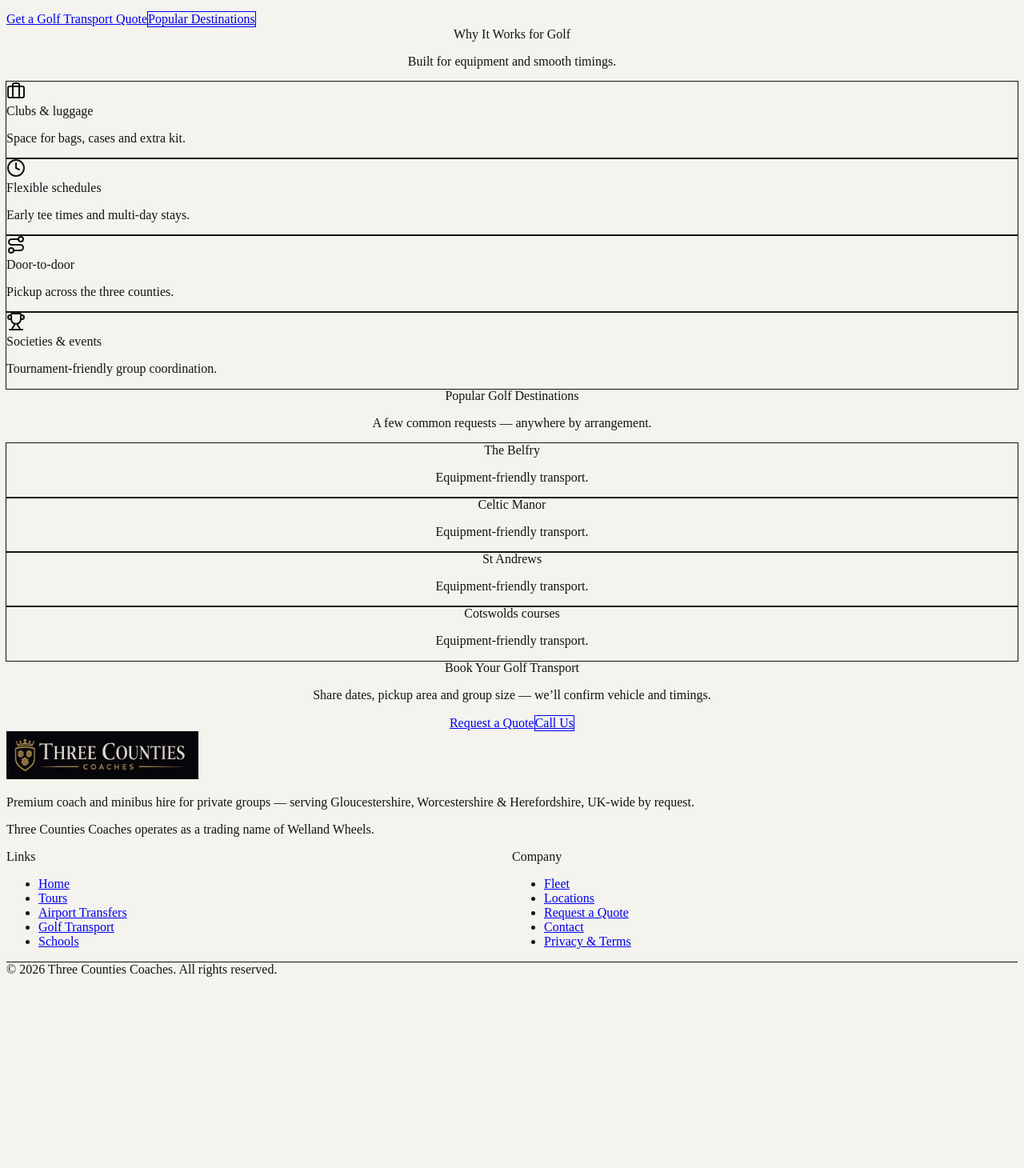
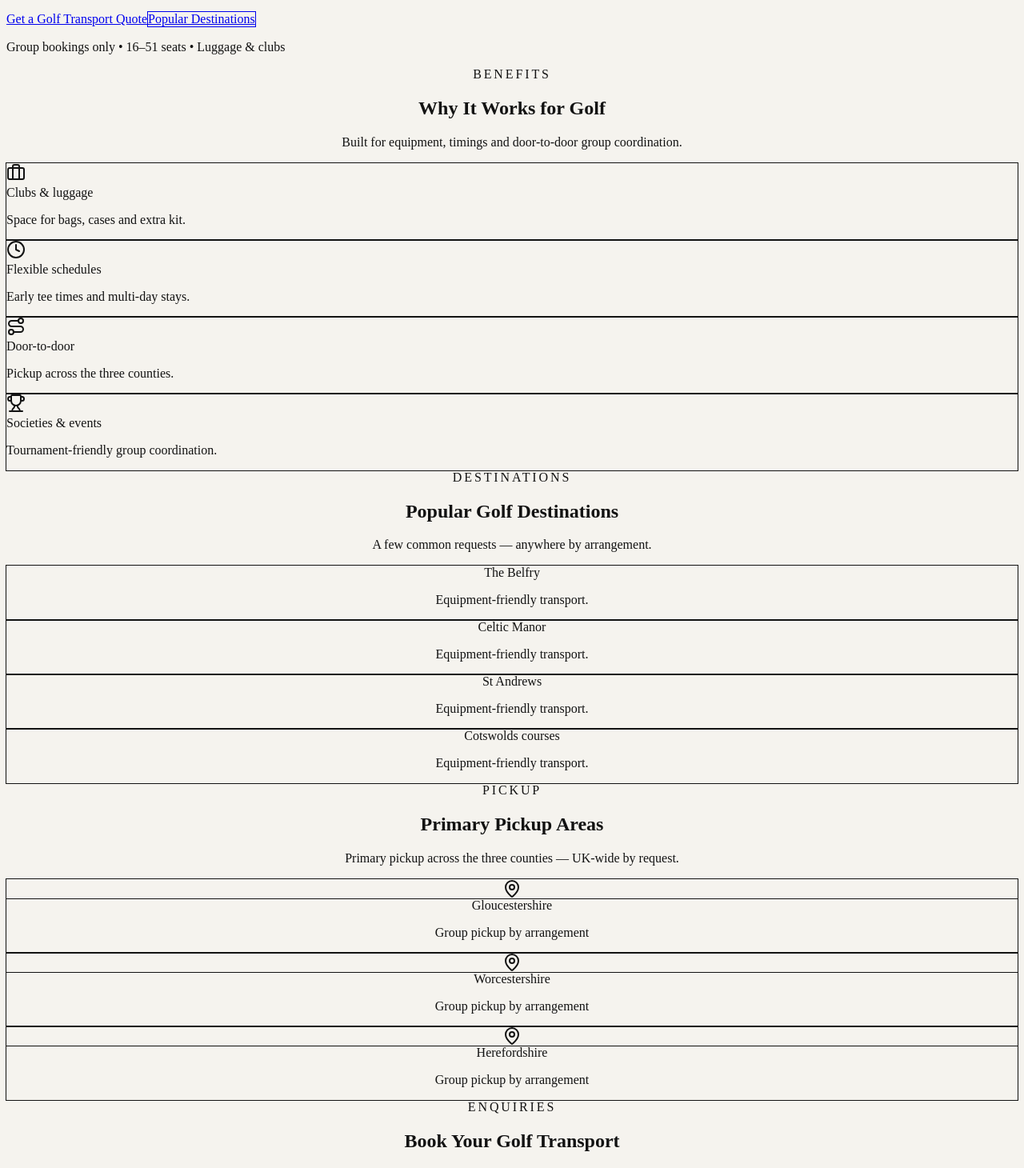
Before and after one commit to ThinSliceDigital/three-counties-coaches-site, a Next.js app: page /golf-transport in a window 1280 px wide. Shown: the part 144-1604 px from the top of the page at 80% size. Before the commit the page ends 1365 px from the top, so only its background shows below. Built offline with nearby package versions, Linux system fonts and the light colour scheme; a web font is replaced by a local one.

Commit message:
UI polish pass 2: inner pages styled to match

```diff
--- a/src/app/airport-transfers/page.tsx
+++ b/src/app/airport-transfers/page.tsx
@@ -1,7 +1,8 @@
-import Image from "next/image";
 import { Container } from "@/components/container";
 import { Button } from "@/components/button";
-import { Briefcase, Clock, ShieldCheck, PlaneTakeoff } from "lucide-react";
+import { Hero } from "@/components/hero";
+import { SectionHeading } from "@/components/section-heading";
+import { Briefcase, Clock, ShieldCheck, PlaneTakeoff, MapPin } from "lucide-react";
 
 export const metadata = {
   title: "Airport Transfers for Groups",
@@ -12,33 +13,31 @@
 export default function AirportTransfersPage() {
   return (
     <>
-      <section className="relative overflow-hidden bg-charcoal">
-        <div className="absolute inset-0 opacity-30">
-          <Image src="/placeholders/hero.svg" alt="" fill className="object-cover" priority />
-        </div>
-        <Container className="relative py-16">
+      <Hero imageSrc="/placeholders/hero.svg">
         <div className="max-w-3xl">
-            <h1 className="font-serif text-4xl text-ivory sm:text-5xl">Airport Transfers for Groups</h1>
+          <h1 className="text-4xl text-ivory sm:text-5xl">Airport Transfers for Groups</h1>
           <p className="mt-5 text-base text-ivory/75">
             Comfortable, reliable group transport to and from major UK airports — designed for organisers, tour coordinators and schools.
           </p>
-            <div className="mt-8 flex gap-3">
+          <div className="mt-8 flex flex-wrap gap-3">
             <Button href="/quote" variant="primary">Get a Transfer Quote</Button>
             <Button href="/tours" variant="outline" className="border-white/25 text-ivory hover:bg-white/10">Explore Tours</Button>
           </div>
+          <p className="mt-4 text-sm text-ivory/60">Group bookings only • 16–51 seats • Euro 6 fleet</p>
         </div>
-        </Container>
-      </section>
+      </Hero>
 
-      <section className="bg-ivory">
-        <Container className="py-16">
-          <div className="text-center">
-            <div className="font-serif text-3xl text-charcoal">Why Groups Choose Coach Transfers</div>
-            <p className="mt-3 text-sm text-slate">Simple, organised and built around your itinerary.</p>
-          </div>
-          <div className="mt-10 grid gap-6 md:grid-cols-4">
+      <section className="py-16 sm:py-20 bg-ivory">
+        <Container>
+          <SectionHeading
+            eyebrow="Benefits"
+            title="Why Groups Choose Coach Transfers"
+            subtitle="Simple, organised and built around your itinerary — from inbound arrivals to full touring schedules."
+          />
+
+          <div className="mt-12 grid gap-6 md:grid-cols-4">
             {[
-              { icon: Clock, title: "On-time planning", desc: "Schedules built around flight times and check-in windows." },
+              { icon: Clock, title: "On-time planning", desc: "Schedules built around flight times and check‑in windows." },
               { icon: Briefcase, title: "Luggage-friendly", desc: "Space for cases, clubs and equipment." },
               { icon: ShieldCheck, title: "Professional service", desc: "Dependable drivers and calm logistics." },
               { icon: PlaneTakeoff, title: "Inbound-ready", desc: "Airport pickup → hotel → touring support." },
@@ -46,35 +45,61 @@
               <div key={x.title} className="rounded-xl bg-white p-6 shadow-soft ring-1 ring-charcoal/10">
                 <x.icon className="h-6 w-6 text-gold" />
                 <div className="mt-3 font-serif text-lg text-charcoal">{x.title}</div>
-                <p className="mt-2 text-sm text-slate">{x.desc}</p>
+                <p className="mt-2 text-sm leading-relaxed text-slate">{x.desc}</p>
               </div>
             ))}
           </div>
         </Container>
       </section>
 
-      <section className="bg-secondary">
-        <Container className="py-16">
-          <div className="text-center">
-            <div className="font-serif text-3xl text-charcoal">Airports We Cover</div>
-            <p className="mt-3 text-sm text-slate">Common routes for group travel. Others by request.</p>
-          </div>
-          <div className="mt-10 grid gap-6 md:grid-cols-4">
+      <section className="py-16 sm:py-20 bg-secondary">
+        <Container>
+          <SectionHeading
+            eyebrow="Coverage"
+            title="Airports We Cover"
+            subtitle="Common routes for group travel. Others by request."
+          />
+          <div className="mt-12 grid gap-6 md:grid-cols-4">
             {["Heathrow", "Birmingham", "Bristol", "Gatwick"].map((a) => (
               <div key={a} className="rounded-xl bg-white p-6 text-center shadow-soft ring-1 ring-charcoal/10">
-                <div className="font-serif text-lg text-charcoal">{a}</div>
-                <p className="mt-2 text-sm text-slate">Group pickup and drop-off.</p>
+                <div className="mx-auto flex h-10 w-10 items-center justify-center rounded-lg bg-secondary ring-1 ring-charcoal/10">
+                  <PlaneTakeoff className="h-5 w-5 text-gold" />
+                </div>
+                <div className="mt-4 font-serif text-lg text-charcoal">{a}</div>
+                <p className="mt-2 text-sm text-slate">Group pickup and drop‑off.</p>
               </div>
             ))}
           </div>
         </Container>
       </section>
 
-      <section className="bg-charcoal">
-        <Container className="py-16 text-center">
-          <div className="font-serif text-3xl text-ivory">Book Your Group Transfer</div>
-          <p className="mx-auto mt-4 max-w-2xl text-sm text-ivory/70">
-            Share your flight details and group size — we’ll confirm vehicle, timings and pricing.
+      <section className="py-16 sm:py-20 bg-ivory">
+        <Container>
+          <SectionHeading
+            eyebrow="Pickup"
+            title="Primary Pickup Areas"
+            subtitle="Primary pickup across the three counties — UK‑wide by request."
+          />
+          <div className="mt-12 grid gap-6 md:grid-cols-3">
+            {["Gloucestershire", "Worcestershire", "Herefordshire"].map((c) => (
+              <div key={c} className="rounded-xl bg-white p-6 text-center shadow-soft ring-1 ring-charcoal/10">
+                <div className="mx-auto flex h-10 w-10 items-center justify-center rounded-lg bg-secondary ring-1 ring-charcoal/10">
+                  <MapPin className="h-5 w-5 text-gold" />
+                </div>
+                <div className="mt-4 font-serif text-lg text-charcoal">{c}</div>
+                <p className="mt-2 text-sm text-slate">Group pickup by arrangement</p>
+              </div>
+            ))}
+          </div>
+        </Container>
+      </section>
+
+      <section className="py-16 sm:py-20 bg-charcoal">
+        <Container className="text-center">
+          <div className="text-xs font-medium uppercase tracking-[0.18em] text-gold">Enquiries</div>
+          <h2 className="mt-2 text-3xl text-ivory sm:text-4xl">Book Your Group Transfer</h2>
+          <p className="mx-auto mt-4 max-w-2xl text-sm leading-relaxed text-ivory/70">
+            Share flight details and group size — we’ll confirm vehicle, timings and quote.
           </p>
           <div className="mt-8 flex justify-center gap-3">
             <Button href="/quote" variant="primary">Request a Quote</Button>
--- a/src/app/golf-transport/page.tsx
+++ b/src/app/golf-transport/page.tsx
@@ -1,7 +1,8 @@
-import Image from "next/image";
 import { Container } from "@/components/container";
 import { Button } from "@/components/button";
-import { Trophy, Briefcase, Route, Clock } from "lucide-react";
+import { Hero } from "@/components/hero";
+import { SectionHeading } from "@/components/section-heading";
+import { Trophy, Briefcase, Route, Clock, MapPin } from "lucide-react";
 
 export const metadata = {
   title: "Golf Group Transport",
@@ -12,54 +13,52 @@
 export default function GolfTransportPage() {
   return (
     <>
-      <section className="relative overflow-hidden bg-charcoal">
-        <div className="absolute inset-0 opacity-30">
-          <Image src="/placeholders/hero.svg" alt="" fill className="object-cover" priority />
-        </div>
-        <Container className="relative py-16">
+      <Hero imageSrc="/placeholders/hero.svg">
         <div className="max-w-3xl">
-            <h1 className="font-serif text-4xl text-ivory sm:text-5xl">Golf Group Transport</h1>
+          <h1 className="text-4xl text-ivory sm:text-5xl">Golf Group Transport</h1>
           <p className="mt-5 text-base text-ivory/75">
             Equipment-friendly coach and minibus hire for golf societies, tournaments and weekend trips — with luggage capacity and optional trailer support.
           </p>
-            <div className="mt-8 flex gap-3">
+          <div className="mt-8 flex flex-wrap gap-3">
             <Button href="/quote" variant="primary">Get a Golf Transport Quote</Button>
-              <Button href="/tours" variant="outline" className="border-white/25 text-ivory hover:bg-white/10">Popular Destinations</Button>
+            <Button href="#destinations" variant="outline" className="border-white/25 text-ivory hover:bg-white/10">Popular Destinations</Button>
           </div>
+          <p className="mt-4 text-sm text-ivory/60">Group bookings only • 16–51 seats • Luggage & clubs</p>
         </div>
-        </Container>
-      </section>
+      </Hero>
 
-      <section className="bg-ivory">
-        <Container className="py-16">
-          <div className="text-center">
-            <div className="font-serif text-3xl text-charcoal">Why It Works for Golf</div>
-            <p className="mt-3 text-sm text-slate">Built for equipment and smooth timings.</p>
-          </div>
-          <div className="mt-10 grid gap-6 md:grid-cols-4">
+      <section className="py-16 sm:py-20 bg-ivory">
+        <Container>
+          <SectionHeading
+            eyebrow="Benefits"
+            title="Why It Works for Golf"
+            subtitle="Built for equipment, timings and door‑to‑door group coordination."
+          />
+          <div className="mt-12 grid gap-6 md:grid-cols-4">
             {[
               { icon: Briefcase, title: "Clubs & luggage", desc: "Space for bags, cases and extra kit." },
-              { icon: Clock, title: "Flexible schedules", desc: "Early tee times and multi-day stays." },
+              { icon: Clock, title: "Flexible schedules", desc: "Early tee times and multi‑day stays." },
               { icon: Route, title: "Door-to-door", desc: "Pickup across the three counties." },
               { icon: Trophy, title: "Societies & events", desc: "Tournament-friendly group coordination." },
             ].map((x) => (
               <div key={x.title} className="rounded-xl bg-white p-6 shadow-soft ring-1 ring-charcoal/10">
                 <x.icon className="h-6 w-6 text-gold" />
                 <div className="mt-3 font-serif text-lg text-charcoal">{x.title}</div>
-                <p className="mt-2 text-sm text-slate">{x.desc}</p>
+                <p className="mt-2 text-sm leading-relaxed text-slate">{x.desc}</p>
               </div>
             ))}
           </div>
         </Container>
       </section>
 
-      <section className="bg-secondary">
-        <Container className="py-16">
-          <div className="text-center">
-            <div className="font-serif text-3xl text-charcoal">Popular Golf Destinations</div>
-            <p className="mt-3 text-sm text-slate">A few common requests — anywhere by arrangement.</p>
-          </div>
-          <div className="mt-10 grid gap-6 md:grid-cols-4">
+      <section id="destinations" className="py-16 sm:py-20 bg-secondary">
+        <Container>
+          <SectionHeading
+            eyebrow="Destinations"
+            title="Popular Golf Destinations"
+            subtitle="A few common requests — anywhere by arrangement."
+          />
+          <div className="mt-12 grid gap-6 md:grid-cols-4">
             {["The Belfry", "Celtic Manor", "St Andrews", "Cotswolds courses"].map((a) => (
               <div key={a} className="rounded-xl bg-white p-6 text-center shadow-soft ring-1 ring-charcoal/10">
                 <div className="font-serif text-lg text-charcoal">{a}</div>
@@ -70,10 +69,32 @@
         </Container>
       </section>
 
-      <section className="bg-charcoal">
-        <Container className="py-16 text-center">
-          <div className="font-serif text-3xl text-ivory">Book Your Golf Transport</div>
-          <p className="mx-auto mt-4 max-w-2xl text-sm text-ivory/70">
+      <section className="py-16 sm:py-20 bg-ivory">
+        <Container>
+          <SectionHeading
+            eyebrow="Pickup"
+            title="Primary Pickup Areas"
+            subtitle="Primary pickup across the three counties — UK‑wide by request."
+          />
+          <div className="mt-12 grid gap-6 md:grid-cols-3">
+            {["Gloucestershire", "Worcestershire", "Herefordshire"].map((c) => (
+              <div key={c} className="rounded-xl bg-white p-6 text-center shadow-soft ring-1 ring-charcoal/10">
+                <div className="mx-auto flex h-10 w-10 items-center justify-center rounded-lg bg-secondary ring-1 ring-charcoal/10">
+                  <MapPin className="h-5 w-5 text-gold" />
+                </div>
+                <div className="mt-4 font-serif text-lg text-charcoal">{c}</div>
+                <p className="mt-2 text-sm text-slate">Group pickup by arrangement</p>
+              </div>
+            ))}
+          </div>
+        </Container>
+      </section>
+
+      <section className="py-16 sm:py-20 bg-charcoal">
+        <Container className="text-center">
+          <div className="text-xs font-medium uppercase tracking-[0.18em] text-gold">Enquiries</div>
+          <h2 className="mt-2 text-3xl text-ivory sm:text-4xl">Book Your Golf Transport</h2>
+          <p className="mx-auto mt-4 max-w-2xl text-sm leading-relaxed text-ivory/70">
             Share dates, pickup area and group size — we’ll confirm vehicle and timings.
           </p>
           <div className="mt-8 flex justify-center gap-3">
--- a/src/app/tours/page.tsx
+++ b/src/app/tours/page.tsx
@@ -2,6 +2,8 @@
 import { Container } from "@/components/container";
 import { Button } from "@/components/button";
 import { Carousel } from "@/components/carousel";
+import { Hero } from "@/components/hero";
+import { SectionHeading } from "@/components/section-heading";
 import { PlaneTakeoff, SlidersHorizontal, Users } from "lucide-react";
 
 export const metadata = {
@@ -63,10 +65,11 @@
     <div className="overflow-hidden rounded-xl bg-white shadow-soft ring-1 ring-charcoal/10">
       <div className="relative h-44">
         <Image src={image} alt="" fill className="object-cover" />
+        <div className="absolute inset-0 bg-gradient-to-t from-charcoal/50 via-transparent to-transparent" />
       </div>
       <div className="p-5">
         <div className="font-serif text-lg text-charcoal">{title}</div>
-        <p className="mt-2 text-sm text-slate">{desc}</p>
+        <p className="mt-2 text-sm leading-relaxed text-slate">{desc}</p>
         <div className="mt-4 text-sm font-medium text-gold">Request quote →</div>
       </div>
     </div>
@@ -76,12 +79,12 @@
 export default function ToursPage() {
   return (
     <>
-      <section className="bg-charcoal">
-        <Container className="py-16 text-center">
-          <h1 className="font-serif text-4xl text-ivory sm:text-5xl">
+      <Hero imageSrc="/placeholders/hero.svg">
+        <div className="max-w-3xl">
+          <h1 className="text-4xl text-ivory sm:text-5xl">
             Tours for Groups — Day Trips & Multi‑Day Experiences
           </h1>
-          <p className="mx-auto mt-5 max-w-3xl text-base text-ivory/75">
+          <p className="mt-5 text-base text-ivory/75">
             Premium coach and minibus transport for group organisers, tour coordinators,
             schools and golf parties — with primary pickup across Gloucestershire,
             Worcestershire & Herefordshire.
@@ -89,7 +92,7 @@
           <p className="mt-4 text-sm text-ivory/60">
             Euro 6 fleet • 16–51 seats • <span className="text-ivory">Group bookings only</span>
           </p>
-          <div className="mt-8 flex justify-center gap-3">
+          <div className="mt-8 flex flex-wrap gap-3">
             <Button href="/quote" variant="primary">
               Request a Tour Quote
             </Button>
@@ -101,103 +104,102 @@
               View Multi‑Day Tours
             </Button>
           </div>
-        </Container>
-      </section>
+        </div>
+      </Hero>
 
-      <section className="bg-secondary">
-        <Container className="py-14">
+      <section className="py-16 sm:py-20 bg-secondary">
+        <Container>
           <div className="mx-auto max-w-4xl text-center">
-            <div className="font-serif text-2xl text-charcoal">Tailored Group Transport</div>
-            <p className="mt-3 text-sm text-slate">
-              Three Counties Coaches provides the vehicle, driver and logistics for your group.
-              Every tour is tailored to your schedule, group size and preferences.
-            </p>
+            <SectionHeading
+              eyebrow="How it works"
+              title="Tailored Group Transport"
+              subtitle="Three Counties Coaches provides the vehicle, driver and logistics for your group. Every tour is tailored to your schedule, group size and preferences."
+            />
 
-            <div className="mt-8 grid gap-8 sm:grid-cols-3">
-              <div className="text-center">
+            <div className="mt-10 grid gap-8 sm:grid-cols-3">
+              <div className="rounded-xl bg-white p-6 shadow-soft ring-1 ring-charcoal/10 text-center">
                 <Users className="mx-auto mb-3 h-8 w-8 text-gold" />
-                <h3 className="font-serif text-base font-semibold text-charcoal">
-                  Private Group Transport
-                </h3>
-                <p className="mt-2 text-sm text-slate">
+                <h3 className="font-serif text-base font-semibold text-charcoal">Private Group Transport</h3>
+                <p className="mt-2 text-sm leading-relaxed text-slate">
                   Transport for private groups, clubs, schools and corporate parties.
                 </p>
               </div>
-              <div className="text-center">
+              <div className="rounded-xl bg-white p-6 shadow-soft ring-1 ring-charcoal/10 text-center">
                 <SlidersHorizontal className="mx-auto mb-3 h-8 w-8 text-gold" />
-                <h3 className="font-serif text-base font-semibold text-charcoal">
-                  Fully Customised Itineraries
-                </h3>
-                <p className="mt-2 text-sm text-slate">
+                <h3 className="font-serif text-base font-semibold text-charcoal">Fully Customised Itineraries</h3>
+                <p className="mt-2 text-sm leading-relaxed text-slate">
                   Itineraries are examples — every trip is customised to your requirements.
                 </p>
               </div>
-              <div className="text-center">
+              <div className="rounded-xl bg-white p-6 shadow-soft ring-1 ring-charcoal/10 text-center">
                 <PlaneTakeoff className="mx-auto mb-3 h-8 w-8 text-gold" />
-                <h3 className="font-serif text-base font-semibold text-charcoal">
-                  Airport & Hotel Coordination
-                </h3>
-                <p className="mt-2 text-sm text-slate">
+                <h3 className="font-serif text-base font-semibold text-charcoal">Airport & Hotel Coordination</h3>
+                <p className="mt-2 text-sm leading-relaxed text-slate">
                   We can coordinate airport pickup, hotel transfers and full touring schedules.
                 </p>
               </div>
             </div>
 
-            <p className="mt-8 text-xs text-slate">
+            <p className="mt-10 text-xs text-slate">
               Three Counties Coaches operates as a trading name of Welland Wheels.
             </p>
           </div>
         </Container>
       </section>
 
-      <section id="day-tours" className="bg-ivory">
-        <Container className="py-14">
-          <div className="text-center">
-            <div className="font-serif text-3xl text-charcoal">Day Tours & Group Excursions</div>
-            <p className="mt-3 text-sm text-slate">
-              Premium day trips for groups, schools and corporates — quote‑based with primary
-              pickup across the three counties.
-            </p>
-          </div>
+      <section id="day-tours" className="py-16 sm:py-20 bg-ivory">
+        <Container>
+          <SectionHeading
+            eyebrow="Day tours"
+            title="Day Tours & Group Excursions"
+            subtitle="Premium day trips for groups, schools and corporates — quote‑based with primary pickup across the three counties."
+          />
         </Container>
-        <Carousel className="pb-14" itemClassName="lg:min-w-[31%]">
+        <Carousel className="mt-12 pb-2" itemClassName="lg:min-w-[31%]">
           {dayTours.map((t) => (
             <TourCard key={t.title} {...t} />
           ))}
         </Carousel>
       </section>
 
-      <section id="multi-day-tours" className="bg-secondary">
-        <Container className="py-14">
-          <div className="text-center">
-            <div className="font-serif text-3xl text-charcoal">Multi‑Day Tours</div>
-            <p className="mt-3 text-sm text-slate">
-              Calm, dependable logistics with Scotland and Lake District experience — UK‑wide
-              and Europe by request.
-            </p>
-          </div>
+      <section id="multi-day-tours" className="py-16 sm:py-20 bg-secondary">
+        <Container>
+          <SectionHeading
+            eyebrow="Multi‑day"
+            title="Multi‑Day Tours"
+            subtitle="Calm, dependable logistics with Scotland and Lake District experience — UK‑wide and Europe by request."
+          />
         </Container>
-        <Carousel className="pb-6" itemClassName="lg:min-w-[31%]">
+        <Carousel className="mt-12 pb-2" itemClassName="lg:min-w-[31%]">
           {multiDayTours.map((t) => (
             <TourCard key={t.title} {...t} />
           ))}
         </Carousel>
-        <Container className="pb-14">
+        <Container className="pt-6">
           <p className="text-center text-xs text-slate">
             All itineraries are examples — every tour is tailored to your group, timings and accommodation.
           </p>
         </Container>
       </section>
 
-      <section className="bg-charcoal">
-        <Container className="py-16 text-center">
-          <div className="font-serif text-3xl text-ivory">Plan Your Group Tour</div>
-          <p className="mx-auto mt-4 max-w-2xl text-sm text-ivory/70">
+      <section className="py-16 sm:py-20 bg-charcoal">
+        <Container className="text-center">
+          <div className="text-xs font-medium uppercase tracking-[0.18em] text-gold">Enquiries</div>
+          <h2 className="mt-2 text-3xl text-ivory sm:text-4xl">Plan Your Group Tour</h2>
+          <p className="mx-auto mt-4 max-w-2xl text-sm leading-relaxed text-ivory/70">
             Share your dates and group details — we’ll confirm the right vehicle and schedule.
           </p>
           <div className="mt-8 flex justify-center gap-3">
-            <Button href="/quote" variant="primary">Request a Tour Quote</Button>
-            <Button href="/contact" variant="outline" className="border-white/25 text-ivory hover:bg-white/10">Call Us</Button>
+            <Button href="/quote" variant="primary">
+              Request a Tour Quote
+            </Button>
+            <Button
+              href="/contact"
+              variant="outline"
+              className="border-white/25 text-ivory hover:bg-white/10"
+            >
+              Call Us
+            </Button>
           </div>
         </Container>
       </section>
```
Lines whose indentation alone changed are shown as unchanged.
